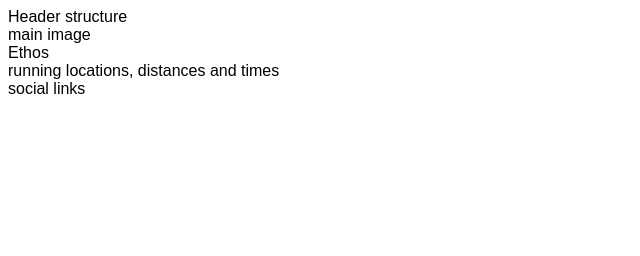
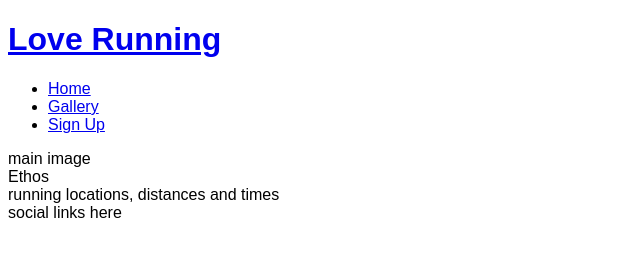
Before and after one commit to Rakdoslover/Love-running, a plain HTML site: page index.html in a window 1280 px wide. Shown: the whole page, without its empty margins (0-640 px from the left). Drawn offline with Linux system fonts and the light colour scheme.

Commit message:
Add basic header structure

```diff
--- a/index.html
+++ b/index.html
@@ -1,5 +1,6 @@
 <!DOCTYPE html>
 <html lang="en">
+
 <head>
     <meta charset="UTF-8">
     <meta http-equiv="X-UA-Compatible" content="IE=edge">
@@ -11,8 +12,26 @@
 
     <title>Love Running</title>
 </head>
+
 <body>
-    <header> Header structure</header>
+    <header>
+        <a href="index.html">
+            <h1>Love Running</h1>
+        </a>
+        <nav>
+            <ul>
+                <li>
+                    <a href="index.html">Home</a>
+                </li>
+                <li>
+                    <a href="#">Gallery</a>
+                </li>
+                <li>
+                    <a href="#">Sign Up</a>
+                </li>
+            </ul>
+        </nav>
+    </header>
     <section>
         main image
     </section>
@@ -23,7 +42,8 @@
         running locations, distances and times
     </section>
     <footer>
-        social links
+        social links here
     </footer>
 </body>
+
 </html>
```
